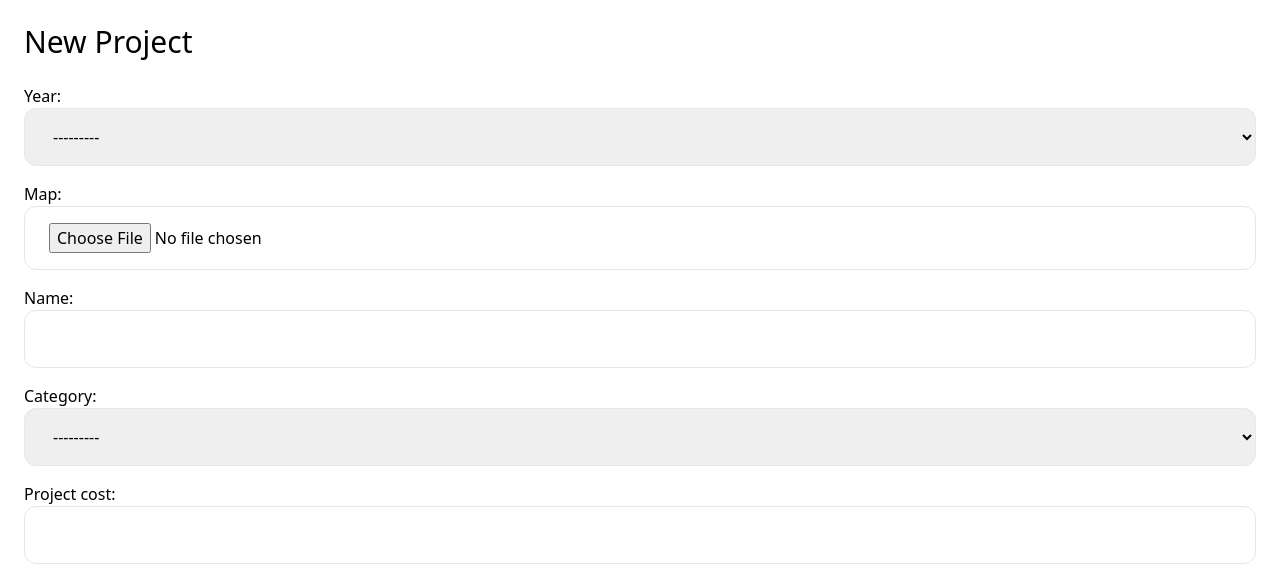
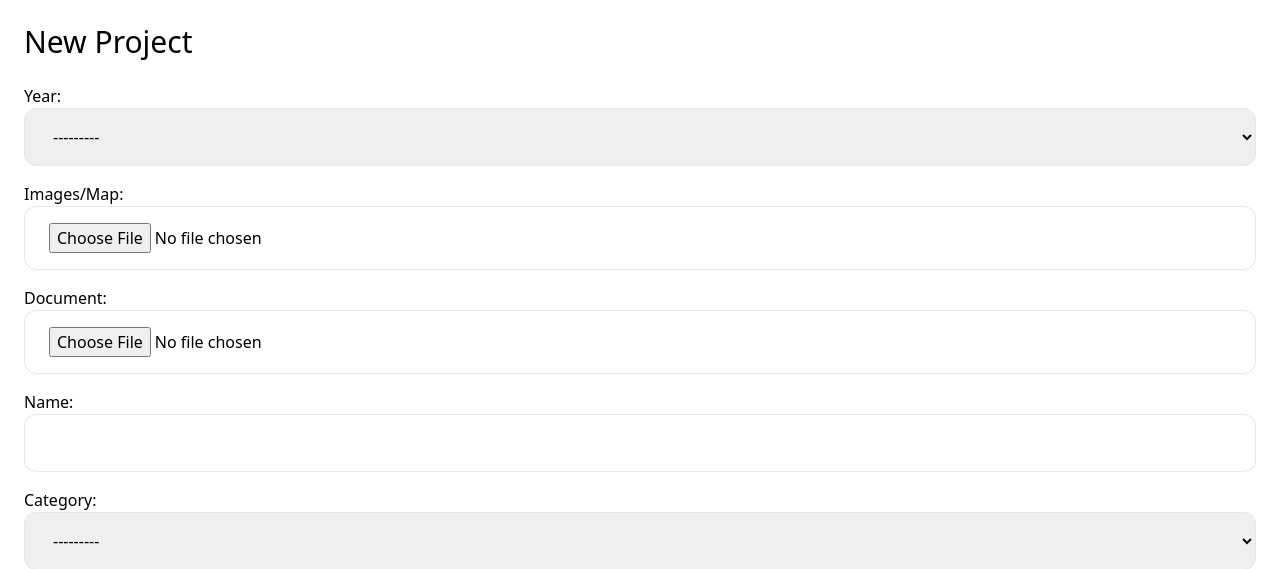
Before and after one commit to CyberTiann/ProjectManagementSystem, a Django app: page /projects/new/ in a window 1280 px wide. Shown: the part 77-646 px from the top of the page. Run offline with Django 5.2, Linux system fonts and the light colour scheme; a user stored in the database is signed in; data comes from the database, SQL or seed files in the repository; both versions use the stored data as it was after the commit; parts of the project's set-up code (start-up, migrations or seed data) failed here and were passed over; some libraries are stand-ins or nearby versions.

Commit message:
Added file upload functionality to Project model

```diff
--- a/core/templates/core/login.html
+++ b/core/templates/core/login.html
@@ -29,7 +29,7 @@
             </div>
         {% endif %}
 
-        <button class="py-4 px-8 text-lg bg-teal-500 hover:bg-teal-700 rounded-xl text-white">Signup</button>
+        <button class="py-4 px-8 text-lg bg-teal-500 hover:bg-teal-700 rounded-xl text-white">Login</button>
     </form>
 
 </div>
--- a/project/forms.py
+++ b/project/forms.py
@@ -5,7 +5,7 @@ INPUT_CLASSES = 'w-full py-4 px-6 rounded-xl border'
 class NewProjectForm(forms.ModelForm):
     class Meta:
         model = Project
-        fields = ('year','map', 'name', 'category', 'project_cost', 'status', 'started', 'contact', 'description', 'update',)
+        fields = ('year','map', 'document', 'name', 'category', 'project_cost', 'status', 'started', 'contact', 'description', 'update',)
 
 
         widgets = {
@@ -13,6 +13,9 @@ class NewProjectForm(forms.ModelForm):
                 'class': INPUT_CLASSES
             }),
             'map': forms.FileInput(attrs={
+                'class': INPUT_CLASSES
+            }),
+            'document': forms.FileInput(attrs={
                 'class': INPUT_CLASSES
             }),
             'category': forms.Select(attrs={
@@ -48,7 +51,7 @@ class NewProjectForm(forms.ModelForm):
 class EditProjectForm(forms.ModelForm):
     class Meta:
         model = Project
-        fields = ('year','name', 'project_cost', 'status', 'started', 'contact', 'description', 'update',)
+        fields = ('year','name', 'document', 'project_cost', 'status', 'started', 'contact', 'description', 'update',)
 
 
         widgets = {
@@ -56,6 +59,9 @@ class EditProjectForm(forms.ModelForm):
                 'class': INPUT_CLASSES
             }),
             'map': forms.FileInput(attrs={
+                'class': INPUT_CLASSES
+            }),
+            'document': forms.FileInput(attrs={
                 'class': INPUT_CLASSES
             }),
             'category': forms.Select(attrs={
--- a/project/models.py
+++ b/project/models.py
@@ -33,7 +33,7 @@ class Year(models.Model):
 class Project(models.Model):
     year = models.ForeignKey(Year, related_name='project', on_delete=models.CASCADE)
     uploader = models.ForeignKey(User, related_name='project', on_delete=models.CASCADE)
-    map = models.ImageField(upload_to='map_images', blank=True, null=True)
+    map = models.ImageField(upload_to='map_images', blank=True, null=True, verbose_name="Images/Map")
     name = models.CharField(max_length=255, null=True, blank=True)
     category = models.ForeignKey(Category, related_name='project', on_delete=models.CASCADE)
     description = models.TextField(blank=True, null=True)
@@ -42,6 +42,7 @@ class Project(models.Model):
     started = models.DateField()
     contact = models.CharField(max_length=255, null=True, blank=True)
     update = models.TextField(blank=True, null=True)
+    document = models.FileField(upload_to='project_documents', blank=True, null=True)
 
     class Meta:
         ordering = ('name',)
```
Also changed, not shown: db.sqlite3, project/migrations/0002_project_document.py (added), project/migrations/0003_alter_project_map.py (added).
